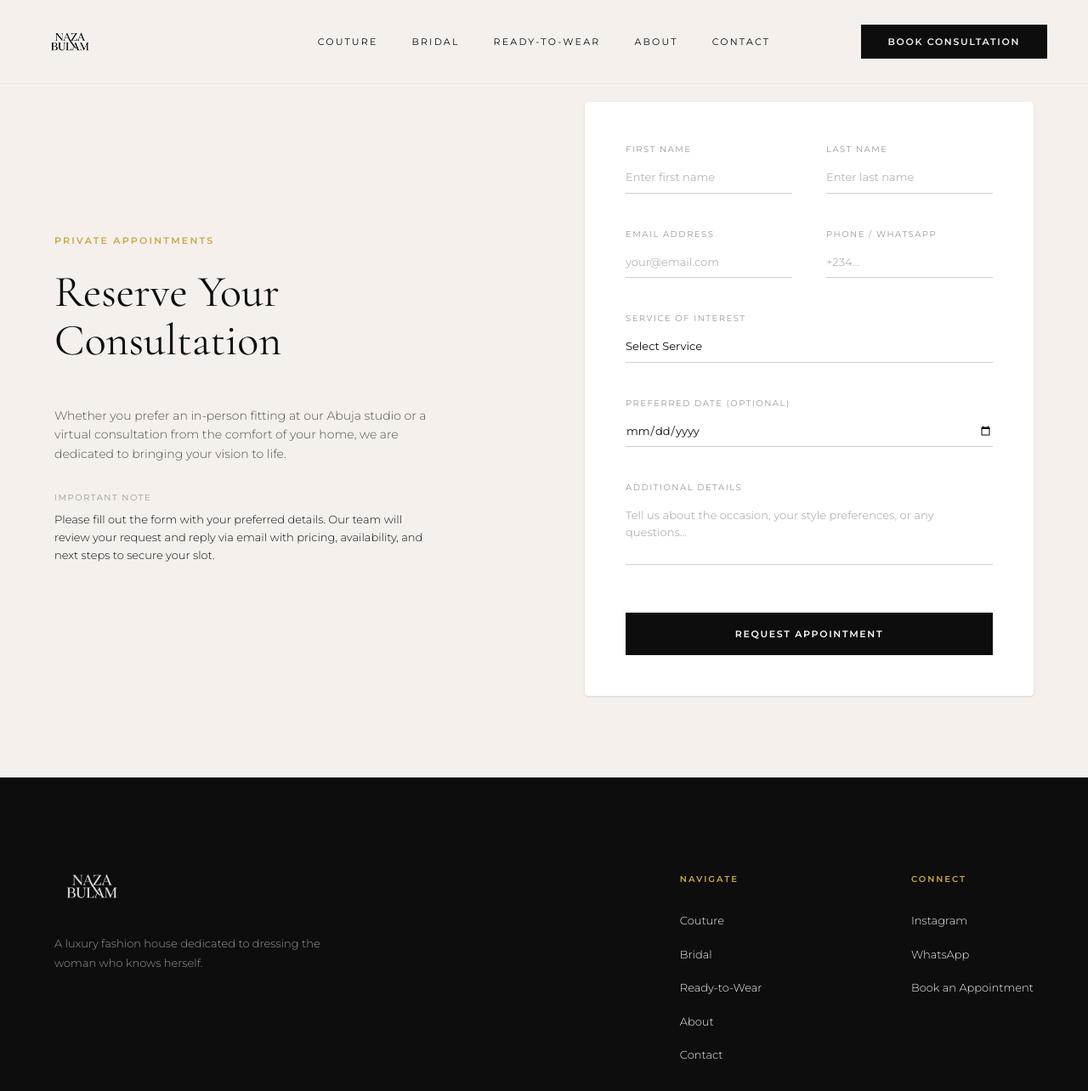
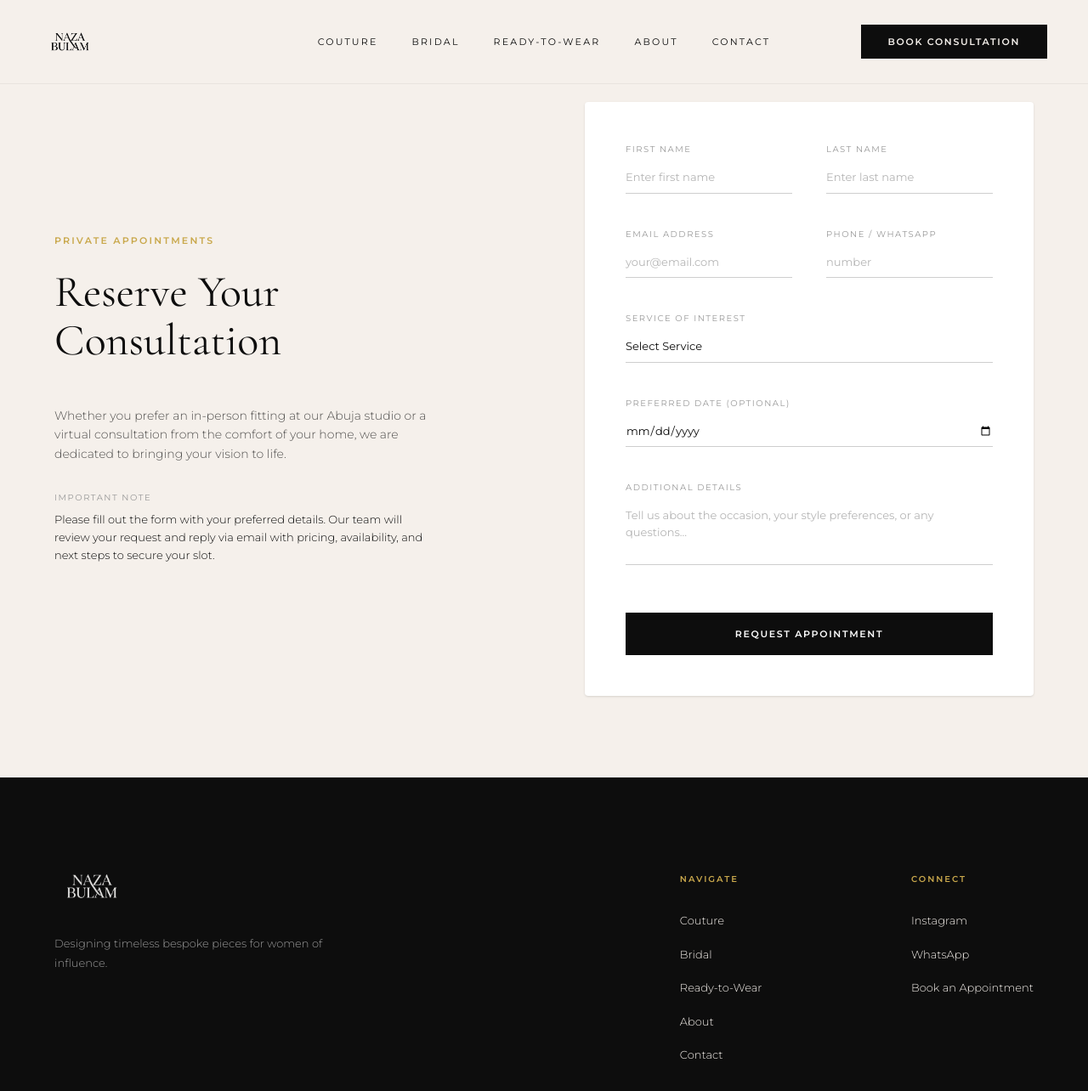
Before and after one commit to OlaMarcus09/naza-bulam, a Next.js app: page /book in a window 1280 px wide. Shown: the top 1284 px of the page at 85% size. Built offline with nearby package versions, Linux system fonts and the light colour scheme.

Commit message:
style: apply studio backdrop blur and center video on couture page

```diff
--- a/app/book/page.tsx
+++ b/app/book/page.tsx
@@ -58,7 +58,7 @@ export default function BookPage() {
               </div>
               <div className="flex flex-col">
                 <label className="text-nb-muted font-sans text-[10px] tracking-[0.15em] uppercase mb-2">Phone / WhatsApp</label>
-                <input type="tel" name="Phone" required placeholder="+234..." className="bg-transparent border-b border-nb-black/20 py-2 focus:outline-none focus:border-nb-black transition-colors font-sans text-[13px] placeholder:text-nb-black/30 text-nb-black" />
+                <input type="tel" name="Phone" required placeholder="number" className="bg-transparent border-b border-nb-black/20 py-2 focus:outline-none focus:border-nb-black transition-colors font-sans text-[13px] placeholder:text-nb-black/30 text-nb-black" />
               </div>
             </div>
 
--- a/app/couture/page.tsx
+++ b/app/couture/page.tsx
@@ -16,7 +16,7 @@ export default function CouturePage() {
             </span>
 
             <h1 className="text-nb-black font-serif text-[56px] md:text-[72px] lg:text-[80px] leading-[1.1] mb-8">
-              Made for <br /> You, Alone
+              Made for <br /> You.
             </h1>
 
             <p className="text-nb-black/70 font-sans font-light text-[14px] md:text-[15px] leading-relaxed mb-12 max-w-xl">
@@ -50,7 +50,7 @@ export default function CouturePage() {
 
           {/* 1. THE BLURRED BACKGROUND LAYER */}
           <video
-            src="/couture.mov"
+            src="/couture.MOV"
             autoPlay
             loop
             muted
--- a/app/page.tsx
+++ b/app/page.tsx
@@ -33,11 +33,11 @@ export default function HomePage() {
       <div className="flex-grow flex flex-col lg:flex-row relative z-10 w-full h-full">
 
         {/* LEFT SIDE: Typography & Buttons */}
-        <div className="w-full lg:w-[45%] h-[40%] lg:h-full flex flex-col justify-center px-6 md:px-12 lg:px-20 pt-20 lg:pt-0 z-20">
+        <div className="w-full lg:w-[50%] h-[40%] lg:h-full flex flex-col justify-center px-6 md:px-12 lg:px-20 pt-20 lg:pt-0 z-20">
           <h1
             className="text-[#3b352a] font-serif text-[45px] md:text-[80px] lg:text-[110px] leading-[1] mb-6 lg:mb-12 tracking-wide uppercase drop-shadow-sm"
           >
-            Naza Bulam
+            NazaBulam
           </h1>
 
           <div className="flex flex-col sm:flex-row gap-4 sm:gap-6 w-full sm:w-auto">
--- a/components/layout/Footer.tsx
+++ b/components/layout/Footer.tsx
@@ -22,14 +22,14 @@ export default function Footer() {
           <div className="relative w-48 h-16 mb-6 invert opacity-90 -ml-3">
             <Image
               src="/images/logo-transparent.png"
-              alt="Naza Bulam Logo"
+              alt="NazaBulam Logo"
               fill
               className="object-contain object-left"
             />
           </div>
 
           <p className="text-nb-muted font-sans font-light text-[13px] leading-[1.8]">
-            A luxury fashion house dedicated to dressing the woman who knows herself.
+            Designing timeless bespoke pieces for women of influence.
           </p>
         </div>
 
```
Also changed, not shown: 1 other file (tests, documents, lock files or other folders).
